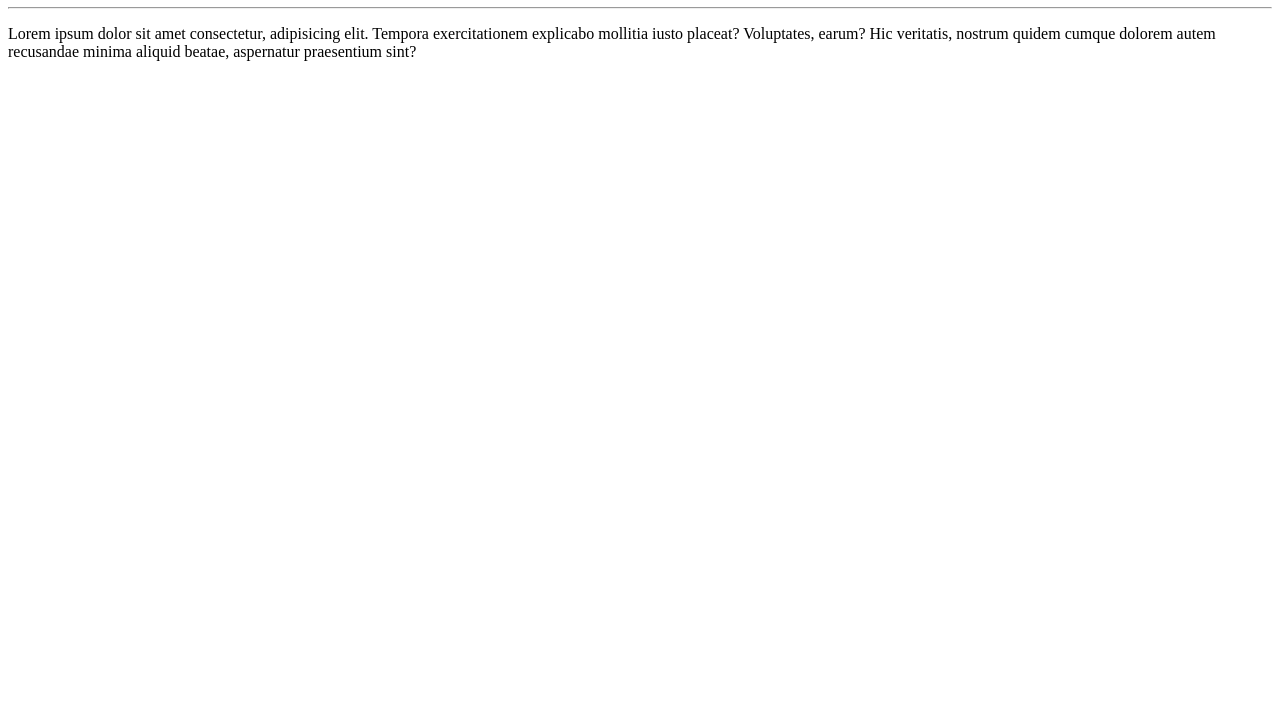
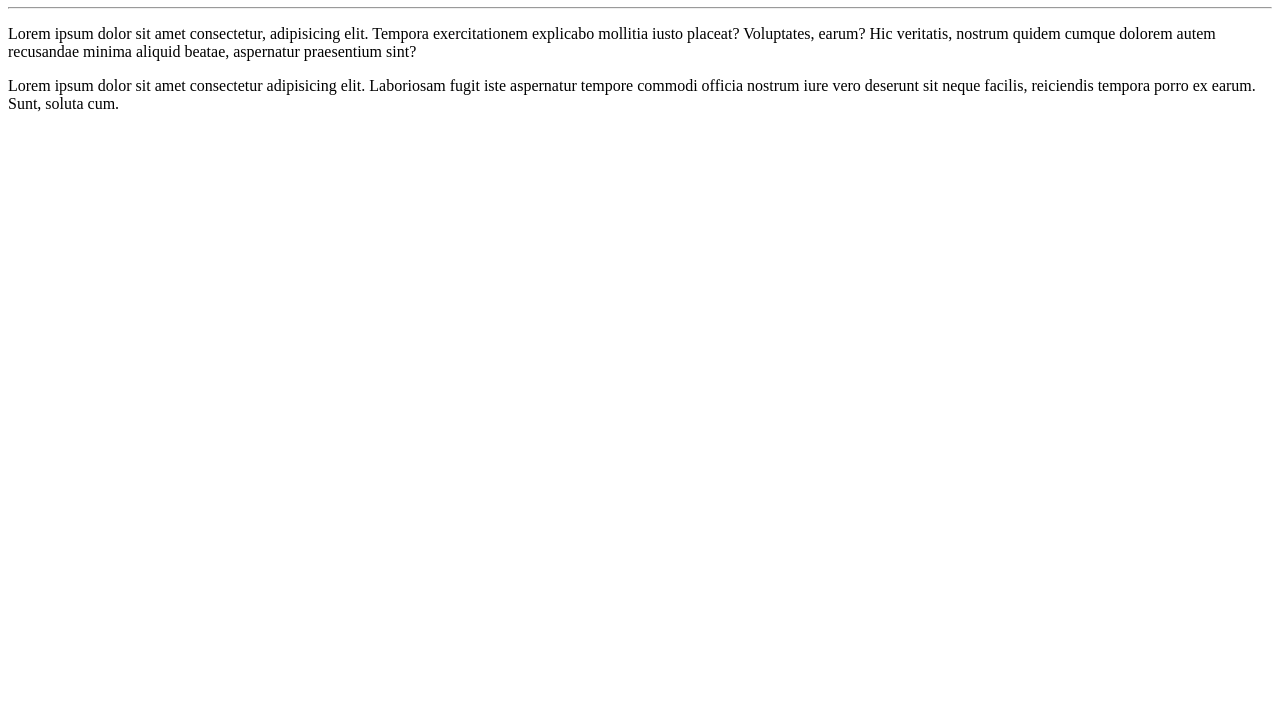
Before and after one commit to wesleywsf/Ola-Mundo, a plain HTML site: page site-exemplo/index.html in a window 1280 px wide. Shown: the part 73-800 px from the top of the page. Drawn offline with Linux system fonts and the light colour scheme.

Commit message:
Adicionei um parágrafo

```diff
--- a/site-exemplo/index.html
+++ b/site-exemplo/index.html
@@ -10,5 +10,6 @@
     <h1>Olá, mundo!</h1>
     <hr>
     <p>Lorem ipsum dolor sit amet consectetur, adipisicing elit. Tempora exercitationem explicabo mollitia iusto placeat? Voluptates, earum? Hic veritatis, nostrum quidem cumque dolorem autem recusandae minima aliquid beatae, aspernatur praesentium sint?</p>
+    <p>Lorem ipsum dolor sit amet consectetur adipisicing elit. Laboriosam fugit iste aspernatur tempore commodi officia nostrum iure vero deserunt sit neque facilis, reiciendis tempora porro ex earum. Sunt, soluta cum.</p>
 </body>
 </html>
```
